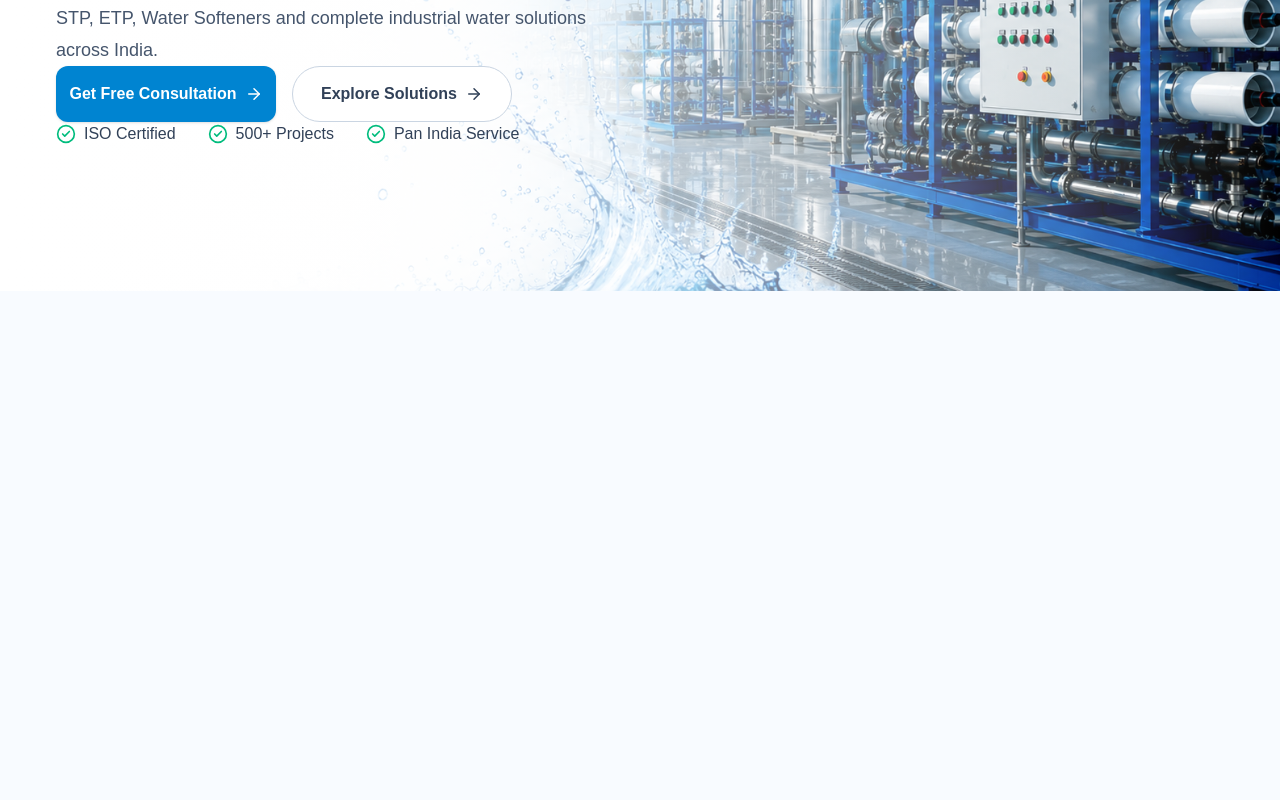
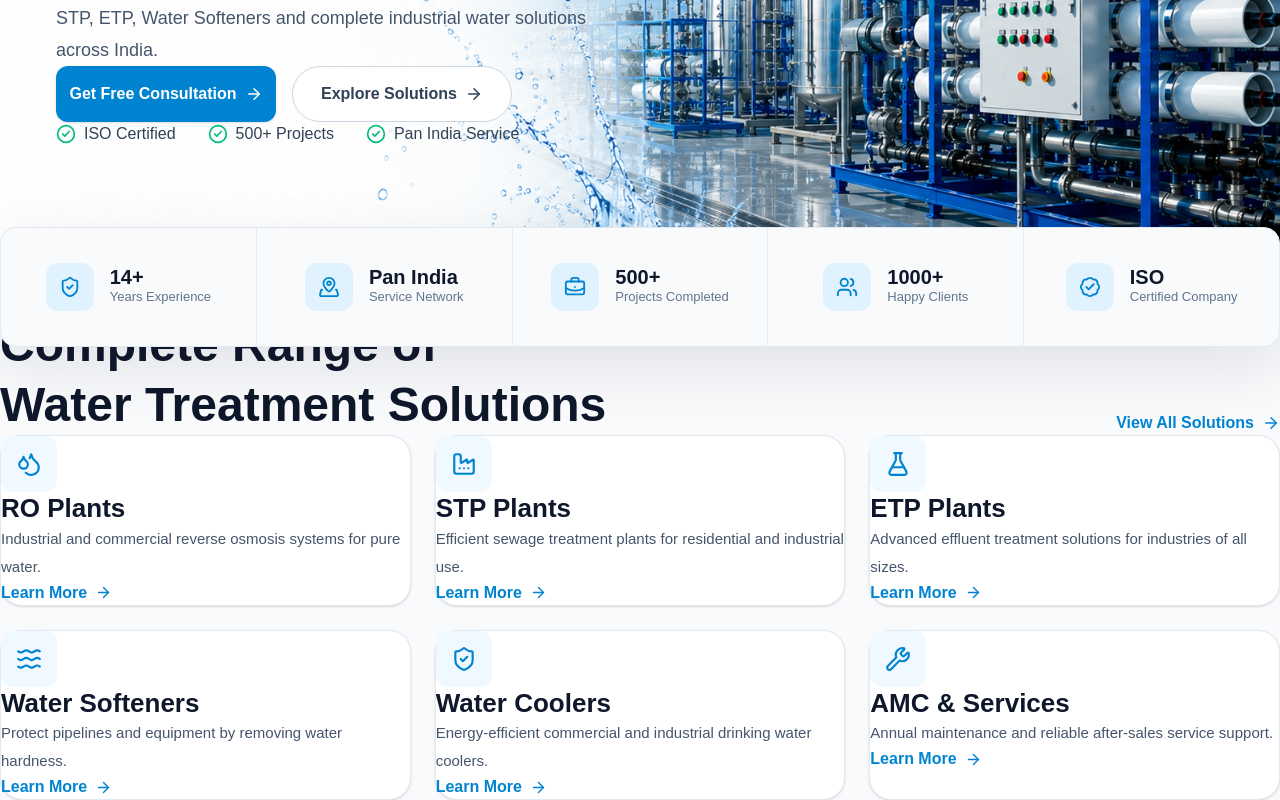
Before and after one commit to TanishqxProgrammer/G.Tech-Global-, a React (Vite) app in the folder gtech-website/: page / in a window 1280 px wide. Shown: the part 509-1309 px from the top of the page. Before the commit the page ends 800 px from the top, so only its background shows below. Built offline with nearby package versions, Linux system fonts and the light colour scheme.

Commit message:
Homepage progress - Hero and Our Solutions

```diff
--- a/gtech-website/src/App.jsx
+++ b/gtech-website/src/App.jsx
@@ -1,4 +1,6 @@
 import { Routes, Route } from "react-router-dom";
+
+import MainLayout from "./components/layout/MainLayout";
 
 import Home from "./pages/Home";
 import About from "./pages/About";
@@ -11,6 +13,7 @@ import Contact from "./pages/Contact";
 
 const App = () => {
   return (
+    <MainLayout>
       <Routes>
         <Route path="/" element={<Home />} />
         <Route path="/about" element={<About />} />
@@ -21,6 +24,7 @@ const App = () => {
         <Route path="/resources" element={<Resources />} />
         <Route path="/contact" element={<Contact />} />
       </Routes>
+    </MainLayout>
   );
 };
 
--- a/gtech-website/src/components/layout/Navbar.jsx
+++ b/gtech-website/src/components/layout/Navbar.jsx
@@ -15,7 +15,7 @@ const navLinks = [
 
 const Navbar = () => {
   return (
-    <header className="h-[84px] border-b border-gray-200 bg-white">
+    <header className="relative z-50 h-[84px] border-b border-gray-200 bg-white">
         <div className="flex h-full items-center justify-evenly gap-6">
 
           {/* Logo */}
--- a/gtech-website/src/components/sections/Hero.jsx
+++ b/gtech-website/src/components/sections/Hero.jsx
@@ -1,19 +1,20 @@
 import { ArrowRight, CheckCircle2 } from "lucide-react";
 import heroBg from "../../assets/images/hero/img2.png";
-
+import HeroStats from "./HeroStats";
 import Button from "../common/Button";
 
 const Hero = () => {
   return (
     <section
-      className="relative overflow-hidden bg-cover bg-no-repeat min-h-[700px] lg:min-h-[calc(100vh-84px)]"
+      className="relative overflow-visible bg-cover bg-no-repeat pb-32 min-h-[700px] lg:min-h-[calc(100vh-84px)]"
       style={{
         backgroundImage: `url(${heroBg})`,
         backgroundPosition: "right center",
+        backgroundSize: "cover",
       }}
     >
       {/* Overlay */}
-      <div className="absolute inset-0 bg-gradient-to-r from-white via-white/60 to-transparent" />
+      <div className="absolute inset-0 -z-10 bg-gradient-to-r from-white via-white/60 to-transparent" />
 
       {/* Hero Content */}
       <div className="relative z-10 flex min-h-[700px] lg:min-h-[calc(100vh-84px)] items-center">
@@ -83,6 +84,7 @@ const Hero = () => {
           </div>
         </div>
       </div>
+      <HeroStats />
     </section>
   );
 };
--- /dev/null
+++ b/gtech-website/src/components/sections/HeroStats.jsx
@@ -0,0 +1,72 @@
+import {
+  ShieldCheck,
+  MapPinned,
+  BriefcaseBusiness,
+  Users,
+  BadgeCheck,
+} from "lucide-react";
+
+const stats = [
+  {
+    icon: ShieldCheck,
+    value: "14+",
+    label: "Years Experience",
+  },
+  {
+    icon: MapPinned,
+    value: "Pan India",
+    label: "Service Network",
+  },
+  {
+    icon: BriefcaseBusiness,
+    value: "500+",
+    label: "Projects Completed",
+  },
+  {
+    icon: Users,
+    value: "1000+",
+    label: "Happy Clients",
+  },
+  {
+    icon: BadgeCheck,
+    value: "ISO",
+    label: "Certified Company",
+  },
+];
+
+const HeroStats = () => {
+  return (
+    <section className="absolute -bottom-14 left-1/2 z-20 w-full -translate-x-1/2">
+      <div className="mx-auto flex w-full justify-center px-6">
+        <div className="flex w-[1280px] overflow-hidden rounded-2xl border border-slate-200 bg-[#F8FAFC] shadow-[0_20px_60px_rgba(15,23,42,0.10)]">
+          {stats.map((item, index) => {
+            const Icon = item.icon;
+
+            return (
+              <div
+                key={index}
+                className="flex h-[118px] flex-1 items-center justify-center gap-4 border-r border-slate-200/70 px-6 last:border-r-0 transition-all duration-300 hover:bg-white"
+              >
+                <div className="flex h-12 w-12 items-center justify-center rounded-xl bg-sky-100">
+                  <Icon size={22} className="text-sky-600" />
+                </div>
+
+                <div>
+                  <h3 className="text-xl font-bold leading-none text-slate-900">
+                    {item.value}
+                  </h3>
+
+                  <p className="mt-1 text-[13px] font-medium text-slate-500">
+                    {item.label}
+                  </p>
+                </div>
+              </div>
+            );
+          })}
+        </div>
+      </div>
+    </section>
+  );
+};
+
+export default HeroStats;
--- /dev/null
+++ b/gtech-website/src/components/sections/OurSolutions.jsx
@@ -0,0 +1,88 @@
+import {
+  Droplets,
+  Factory,
+  FlaskConical,
+  Waves,
+  ShieldCheck,
+  Wrench,
+  ArrowRight,
+} from "lucide-react";
+
+import SolutionCard from "./SolutionCards";
+const solutions = [
+  {
+    icon: Droplets,
+    title: "RO Plants",
+    description:
+      "Industrial and commercial reverse osmosis systems for pure water.",
+  },
+  {
+    icon: Factory,
+    title: "STP Plants",
+    description:
+      "Efficient sewage treatment plants for residential and industrial use.",
+  },
+  {
+    icon: FlaskConical,
+    title: "ETP Plants",
+    description:
+      "Advanced effluent treatment solutions for industries of all sizes.",
+  },
+  {
+    icon: Waves,
+    title: "Water Softeners",
+    description: "Protect pipelines and equipment by removing water hardness.",
+  },
+  {
+    icon: ShieldCheck,
+    title: "Water Coolers",
+    description:
+      "Energy-efficient commercial and industrial drinking water coolers.",
+  },
+  {
+    icon: Wrench,
+    title: "AMC & Services",
+    description: "Annual maintenance and reliable after-sales service support.",
+  },
+];
+const OurSolutions = () => {
+  return (
+    <section className="bg-[#F8FAFC] pt-40 pb-24">
+      <div className="mx-auto max-w-[1600px] px-6 lg:px-12 xl:px-16">
+        {/* Top Heading */}
+        <div className="flex flex-col gap-6 lg:flex-row lg:items-end lg:justify-between">
+          <div>
+            <span className="text-sm font-bold uppercase tracking-[3px] text-sky-600">
+              Our Solutions
+            </span>
+
+            <h2 className="mt-3 text-3xl font-black leading-tight text-slate-900 lg:text-4xl xl:text-5xl">
+              Complete Range of
+              <br />
+              Water Treatment Solutions
+            </h2>
+          </div>
+
+          <button className="flex items-center gap-2 font-semibold text-sky-600 transition-all duration-300 hover:gap-3">
+            View All Solutions
+            <ArrowRight size={18} />
+          </button>
+        </div>
+
+        {/* Cards */}
+        <div className="mt-16 grid grid-cols-1 gap-6 md:grid-cols-2 xl:grid-cols-3">
+          {solutions.map((item, index) => (
+            <SolutionCard
+              key={index}
+              icon={item.icon}
+              title={item.title}
+              description={item.description}
+            />
+          ))}
+        </div>
+      </div>
+    </section>
+  );
+};
+
+export default OurSolutions;
--- /dev/null
+++ b/gtech-website/src/components/sections/SolutionCards.jsx
@@ -0,0 +1,34 @@
+import { ArrowRight } from "lucide-react";
+
+const SolutionCards = ({ icon: Icon, title, description }) => {
+  return (
+    <div className="group rounded-[22px] border border-slate-200 bg-white p-6 shadow-sm transition-all duration-300 hover:-translate-y-2 hover:border-sky-200 hover:shadow-xl">
+
+      {/* Icon */}
+      <div className="mb-5 flex h-14 w-14 items-center justify-center rounded-xl bg-sky-50 transition-all duration-300 group-hover:bg-sky-100">
+        <Icon
+          size={26}
+          className="text-sky-600 transition-transform duration-300 group-hover:scale-110"
+        />
+      </div>
+
+      {/* Title */}
+      <h3 className="text-[26px] font-bold leading-tight text-slate-900">
+        {title}
+      </h3>
+
+      {/* Description */}
+      <p className="mt-3 text-[15px] leading-7 text-slate-600">
+        {description}
+      </p>
+
+      {/* Button */}
+      <button className="mt-6 flex items-center gap-2 font-semibold text-sky-600 transition-all duration-300 group-hover:gap-3">
+        Learn More
+        <ArrowRight size={17} />
+      </button>
+    </div>
+  );
+};
+
+export default SolutionCards;
--- a/gtech-website/src/pages/Home.jsx
+++ b/gtech-website/src/pages/Home.jsx
@@ -1,11 +1,12 @@
-import MainLayout from "../components/layout/MainLayout";
 import Hero from "../components/sections/Hero";
+import OurSolutions from "../components/sections/OurSolutions";
 
 const Home = () => {
   return (
-    <MainLayout>
+    <>
       <Hero />
-    </MainLayout>
+      <OurSolutions />
+    </>
   );
 };
 
```
Lines whose indentation alone changed are shown as unchanged.
